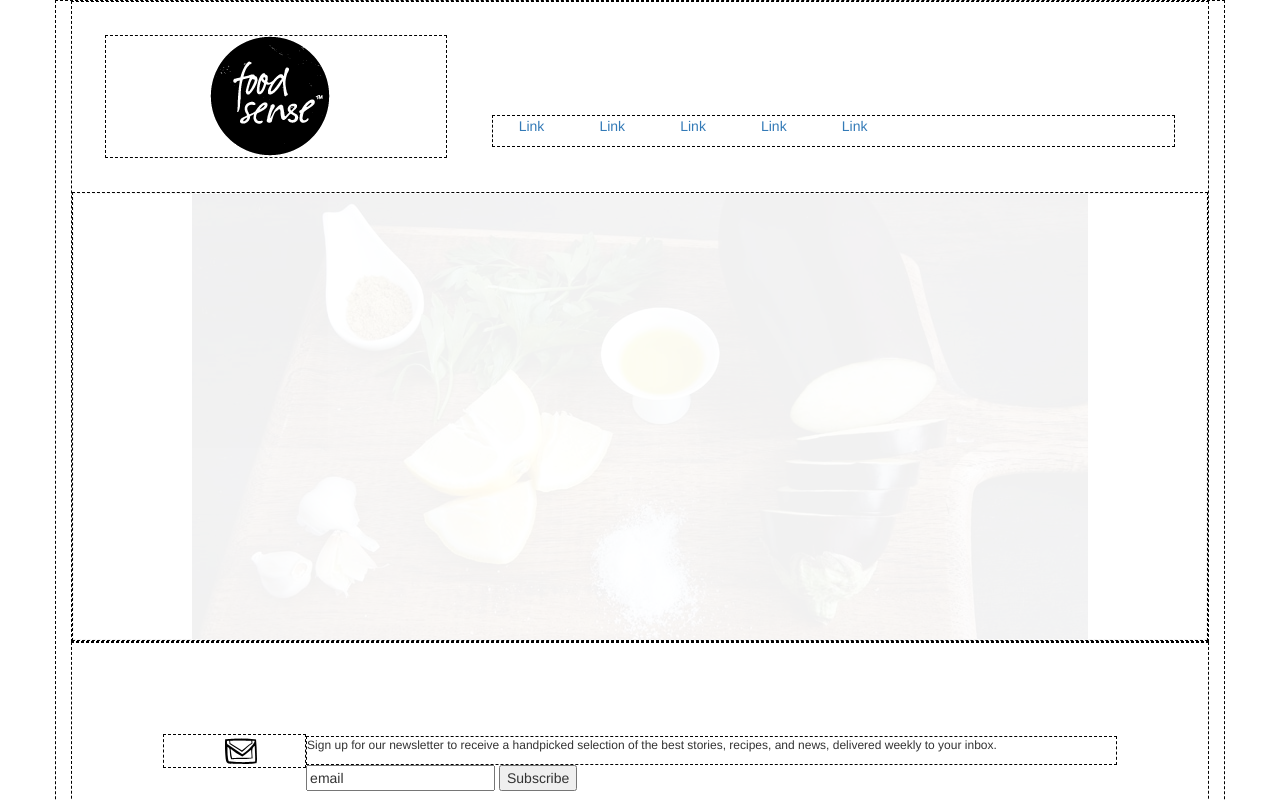
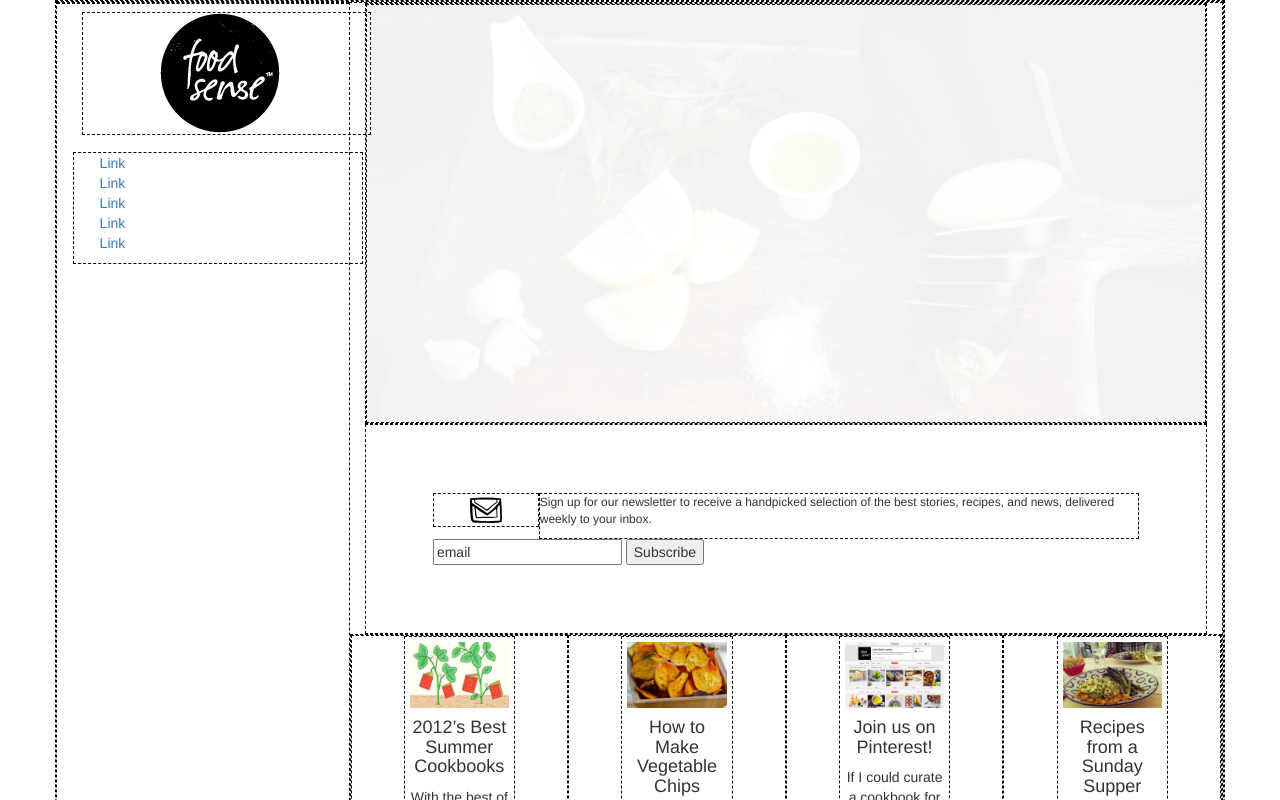
Before and after one commit to doohinkus/food-sense, a plain HTML site: page index.html in a window 1280 px wide. Shown: the top 800 px of the page. Drawn offline with nearby package versions, Linux system fonts and the light colour scheme.

Commit message:
toggle col

```diff
--- a/css/styles.css
+++ b/css/styles.css
@@ -127,7 +127,27 @@ div {
   }
 }
 
-@@media (min-width: 1200px) {
+@media (min-width: 1200px) {
+  #logo, .custom-nav{
+    float: none;
+    margin:none;
+    width: 100%;
+    position: absolute;
 
+  }
+  .custom-nav ul li{
+    display: block;
+    float: none;
+
+  }
+  .custom-nav{
+    top: 120px;
+  }
+  .col-md-12{
+    position: relative;
+  }
+  #logo{
+
+  }
 
 }
--- a/index.html
+++ b/index.html
@@ -9,6 +9,8 @@
   </head>
   <body>
     <div class="container">
+      <div class="row">
+        <div class="col-lg-3 col-md-12">
           <div class="custom-nav">
             <ul>
               <li><a href="#">Link</a></li>
@@ -21,6 +23,8 @@
           <div id="logo">
             <img src="img/logo-small.png" alt="logo">
           </div>
+        </div>
+        <div class="col-lg-9 col-md-12">
           <div id="carousel" class="carousel slide carousel-fade" data-ride="carousel">
             <div class="carousel-inner">
                 <div class="active item">
@@ -79,6 +83,12 @@
               </div>
             </div>
           </div>
+        </div>
+      </div>
+
+
+
+
       <div id="footer">
         <div id="legal">
           <p>
```
Lines whose indentation alone changed are shown as unchanged.
